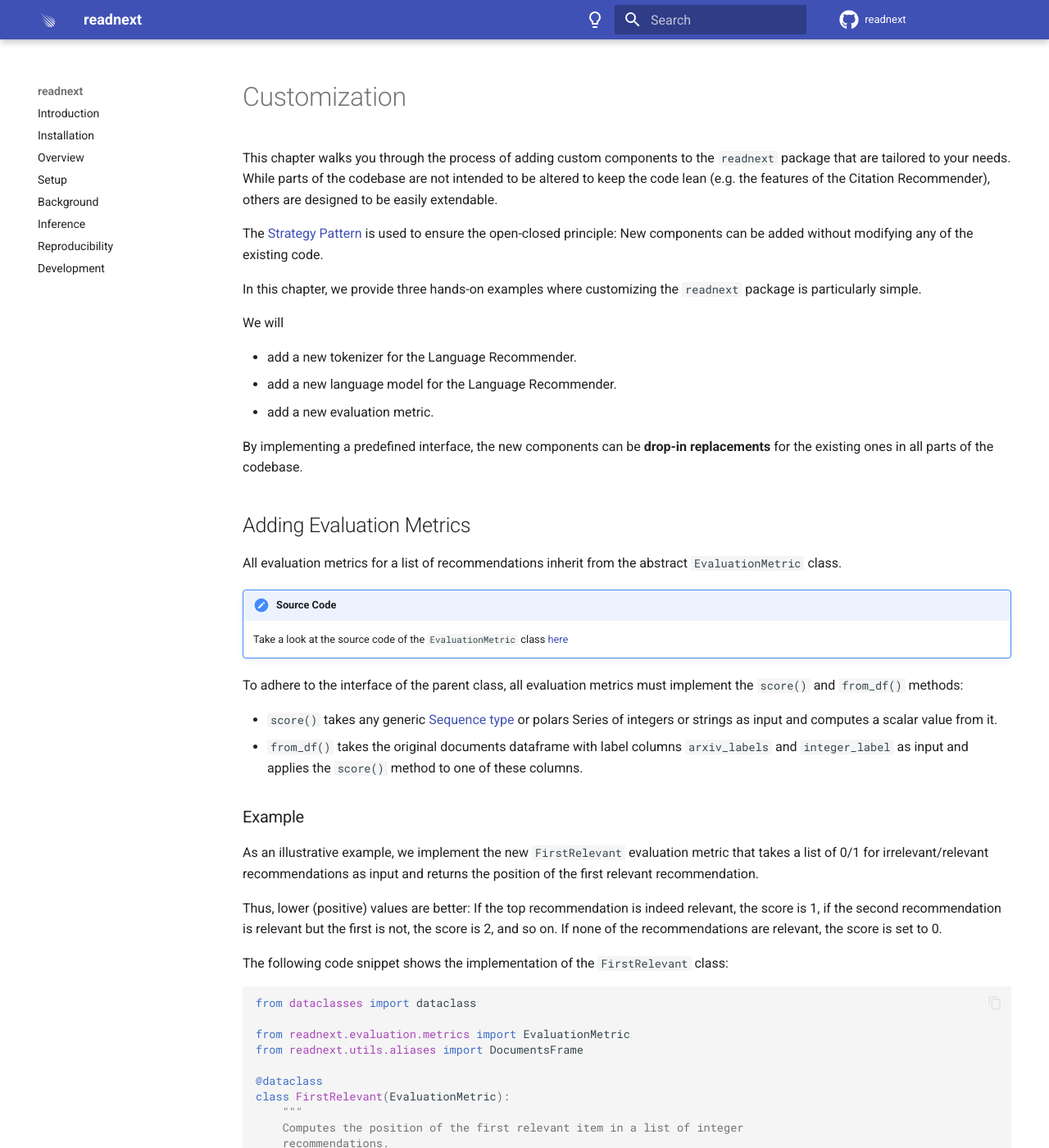
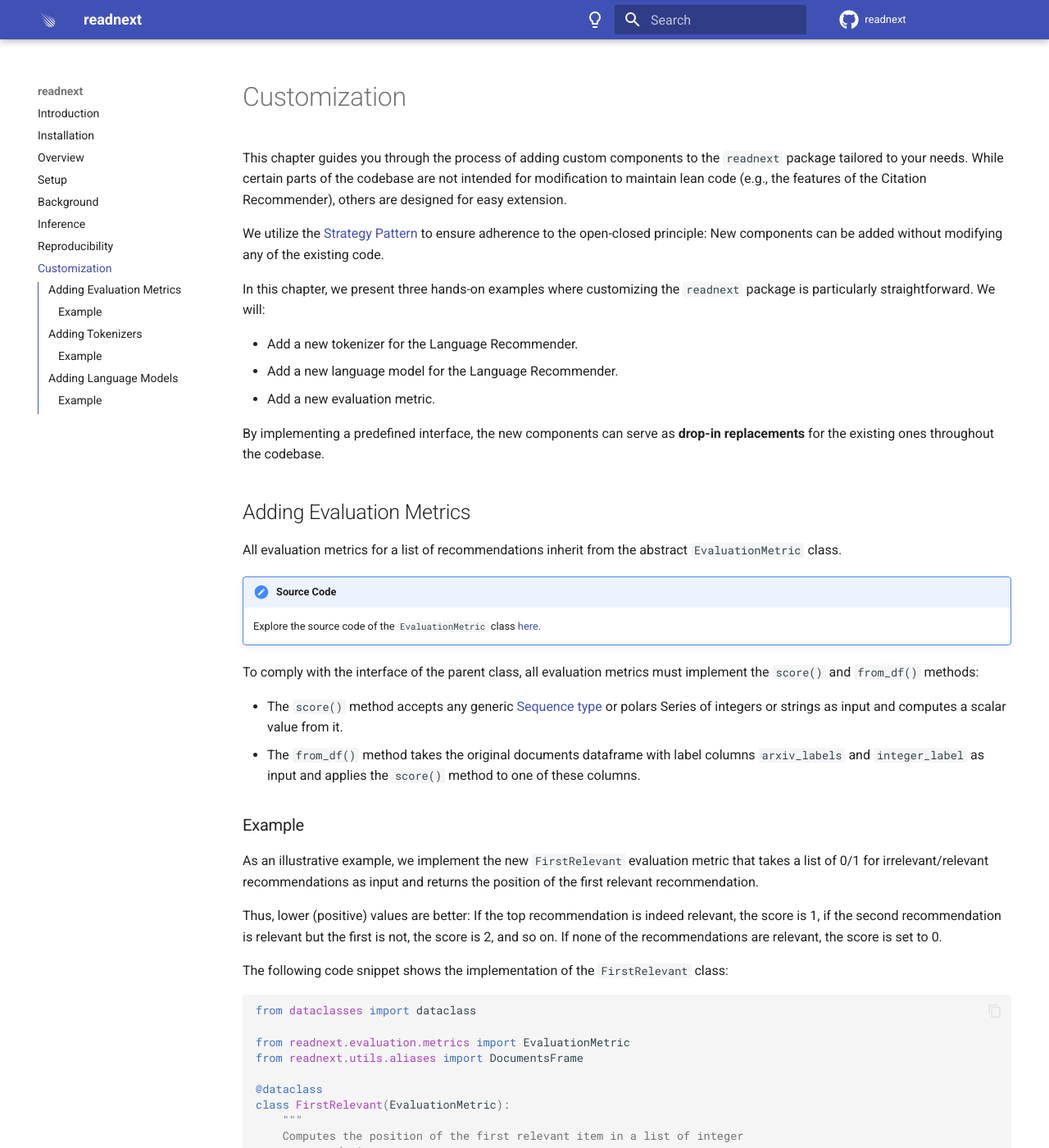
Before and after one commit to joel-beck/readnext, an MkDocs documentation site: the page built from docs/customization.md, in a window 1280 px wide and 1400 px high. Shown: the whole window at 82% size. Built offline with MkDocs 1.6.1 and Material for MkDocs 9.7.7, drawn with Linux system fonts in a browser that asks for light colours; comment, search, counter and statistics services are not loaded; some of the changed text lies outside the part shown.

Commit message:
completed customization chapter

````diff
--- a/docs/customization.md
+++ b/docs/customization.md
@@ -1,42 +1,57 @@
 # Customization
 
-This chapter walks you through the process of adding custom components to the `readnext` package that are tailored to your needs.
-While parts of the codebase are not intended to be altered to keep the code lean (e.g. the features of the Citation Recommender), others are designed to be easily extendable.
+This chapter guides you through the process of adding custom components to the
+`readnext` package tailored to your needs. While certain parts of the codebase
+are not intended for modification to maintain lean code (e.g., the features of
+the Citation Recommender), others are designed for easy extension.
 
-The [Strategy Pattern](https://refactoring.guru/design-patterns/strategy) is used to ensure the open-closed principle: New components can be added without modifying any of the existing code.
+We utilize the [Strategy Pattern](https://refactoring.guru/design-patterns/strategy)
+to ensure adherence to the open-closed principle: New components can be added
+without modifying any of the existing code.
 
-In this chapter, we provide three hands-on examples where customizing the `readnext` package is particularly simple.
+In this chapter, we present three hands-on examples where customizing the
+`readnext` package is particularly straightforward. We will:
 
-We will
+- Add a new tokenizer for the Language Recommender.
+- Add a new language model for the Language Recommender.
+- Add a new evaluation metric.
 
-- add a new tokenizer for the Language Recommender.
-- add a new language model for the Language Recommender.
-- add a new evaluation metric.
-
-By implementing a predefined interface, the new components can be **drop-in replacements** for the existing ones in all parts of the codebase.
-
+By implementing a predefined interface, the new components can serve as
+**drop-in replacements** for the existing ones throughout the codebase.
 
 
 ## Adding Evaluation Metrics
 
-All evaluation metrics for a list of recommendations inherit from the abstract `EvaluationMetric` class.
+All evaluation metrics for a list of recommendations inherit from the abstract
+`EvaluationMetric` class.
 
 !!! note "Source Code"
 
-    Take a look at the source code of the `EvaluationMetric` class [here](https://github.com/joel-beck/readnext/blob/main/readnext/evaluation/metrics/evaluation_metric.py)
+    Explore the source code of the `EvaluationMetric` class
+    [here](https://github.com/joel-beck/readnext/blob/main/readnext/evaluation/metrics/evaluation_metric.py).
 
+To comply with the interface of the parent class, all evaluation metrics must
+implement the `score()` and `from_df()` methods:
 
-To adhere to the interface of the parent class, all evaluation metrics must implement the `score()` and `from_df()` methods:
-
-- `score()` takes any generic [Sequence type](https://docs.python.org/3/library/collections.abc.html#collections-abstract-base-classes) or polars Series of integers or strings as input and computes a scalar value from it.
-- `from_df()` takes the original documents dataframe with label columns `arxiv_labels` and `integer_label` as input and applies the `score()` method to one of these columns.
+- The `score()` method accepts any generic
+  [Sequence type](https://docs.python.org/3/library/collections.abc.html#collections-abstract-base-classes)
+  or polars Series of integers or strings as input and computes a scalar value
+  from it.
+- The `from_df()` method takes the original documents dataframe with label
+  columns `arxiv_labels` and `integer_label` as input and applies the
+  `score()` method to one of these columns.
 
 
 ### Example
 
-As an illustrative example, we implement the new `FirstRelevant` evaluation metric that takes a list of 0/1 for irrelevant/relevant recommendations as input and returns the position of the first relevant recommendation.
+As an illustrative example, we implement the new `FirstRelevant` evaluation
+metric that takes a list of 0/1 for irrelevant/relevant recommendations as input
+and returns the position of the first relevant recommendation.
 
-Thus, lower (positive) values are better: If the top recommendation is indeed relevant, the score is 1, if the second recommendation is relevant but the first is not, the score is 2, and so on. If none of the recommendations are relevant, the score is set to 0.
+Thus, lower (positive) values are better: If the top recommendation is indeed
+relevant, the score is 1, if the second recommendation is relevant but the first
+is not, the score is 2, and so on. If none of the recommendations are relevant,
+the score is set to 0.
 
 The following code snippet shows the implementation of the `FirstRelevant` class:
 
@@ -67,45 +82,62 @@ class FirstRelevant(EvaluationMetric):
     @classmethod
     def from_df(cls, df: DocumentsFrame) -> int:
         return cls.score(df["integer_label"])
-
 ```
 
-The `score()` method first checks if the provided sequence is empty (in which case it returns early) and then uses the native `enumerate()` function to check if any label is equal to one. If so, this label position is returned. If not, the score is set to 0.
+The `score()` method first checks if the provided sequence is empty (in which
+case it returns early) and then uses the native `enumerate()` function to check
+if any label is equal to one. If so, this label position is returned. If not,
+the score is set to 0.
 
 !!! info "Info"
 
-    The `score()` method is one of the rare cases where we could have used the `else` keyword of a `for` loop: If the loop is not exited early, i.e. if no label is equal to 1, the `else` block is executed and returns 0.
+    The `score()` method is one of the rare cases where we could have used the
+    `else` keyword of a `for` loop: If the loop is not exited early, i.e. if no
+    label is equal to 1, the `else` block is executed and returns 0.
 
+The `from_df()` method simply calls the `score()` method on the `integer_label`
+column of the documents dataframe.
 
-The `from_df()` method simply calls the `score()` method on the `integer_label` column of the documents dataframe.
-
-Our new `FirstRelevant` metric can now be used anywhere in the codebase in place of the existing `AveragePrecision` and `CountUniqueLabels` evaluation metrics.
-
+Our new `FirstRelevant` metric can now be used anywhere in the codebase in place
+of the existing `AveragePrecision` and `CountUniqueLabels` evaluation metrics.
 
 
 ## Adding Tokenizers
 
-In contrast to the case for evaluation metrics, tokenizers can inherit from two different abstract base classes, depending on whether they tokenize text into string tokens (such as `spacy`) or into integer token ids (such as all tokenizers from the `transformers` library):
+In contrast to the case for evaluation metrics, tokenizers can inherit from two
+different abstract base classes, depending on whether they tokenize text into
+string tokens (such as `spacy`) or into integer token ids (such as all
+tokenizers from the `transformers` library):
 
-1.  If they tokenize text into string tokens, they inherit from the `Tokenizer` class.
-    To adhere to the interface of the parent class, they must implement the `tokenize_single_document()` method, which takes a single string as input and returns a list of string tokens.
-    Then, they inherit the `tokenize()` method which is used to construct a polars dataframe with a `tokens` column that contains the tokenized documents.
-
-2.  If they tokenize text into integer token ids, they inherit from the `TorchTokenizer` class.
-    Analogously to the case above all child classes have to implement a `tokenize_into_ids()` methods that either takes a single string as input and returns a list of integer token ids or a list of strings as input and returns a list of lists of integer token ids.
-    Then, they inherit the `tokenize()` method which is used to construct a polars dataframe with a `token_ids` column that contains the tokenized documents.
-
+1. If they tokenize text into string tokens, they inherit from the `Tokenizer`
+   class. To comply with the interface of the parent class, they must implement
+   the `tokenize_single_document()` method, which takes a single string as input
+   and returns a list of string tokens. Then, they inherit the `tokenize()`
+   method which is used to construct a polars dataframe with a `tokens` column
+   that contains the tokenized documents.
+2. If they tokenize text into integer token ids, they inherit from the
+   `TorchTokenizer` class. Similar to the case above, all child classes must
+   implement a `tokenize_into_ids()` method that either takes a single string
+   as input and returns a list of integer token ids or a list of strings as input
+   and returns a list of lists of integer token ids. Then, they inherit the
+   `tokenize()` method which is used to construct a polars dataframe with a
+   `token_ids` column that contains the tokenized documents.
 
 !!! note "Source Code"
 
-    Take a look at the source code of the `Tokenizer` class [here](https://github.com/joel-beck/readnext/blob/main/readnext/modeling/language_models/tokenizer.py) and the source code of the `TorchTokenizer` class [here](https://github.com/joel-beck/readnext/blob/main/readnext/modeling/language_models/tokenizer_torch.py).
+    Take a look at the source code of the `Tokenizer` class
+    [here](https://github.com/joel-beck/readnext/blob/main/readnext/modeling/language_models/tokenizer.py)
+    and the source code of the `TorchTokenizer` class
+    [here](https://github.com/joel-beck/readnext/blob/main/readnext/modeling/language_models/tokenizer_torch.py).
 
 
 ### Example
 
-As an example, we add the `NaiveTokenizer` that simply converts all characters to lowercase and splits the text at whitespace characters.
+As an example, we add the `NaiveTokenizer` that simply converts all characters
+to lowercase and splits the text at whitespace characters.
 
-Since the `NaiveTokenizer` tokenizes text into string tokens, it inherits from the `Tokenizer` class and must implement the `tokenize_single_document()` method:
+Since the `NaiveTokenizer` tokenizes text into string tokens, it inherits from
+the `Tokenizer` class and must implement the `tokenize_single_document()` method:
 
 ```python
 from dataclasses import dataclass
@@ -124,34 +156,44 @@ class NaiveTokenizer(Tokenizer):
         return document.lower().split()
 ```
 
-The new `NaiveTokenizer` can now be used anywhere in the codebase in place of the existing `SpacyTokenizer`.
-
+The new `NaiveTokenizer` can now be used anywhere in the codebase in place of the
+existing `SpacyTokenizer`.
 
 
 ## Adding Language Models
 
-Similar to Tokenizers, Language Models can inherit from two different abstract base classes, depending on whether they are a `transformers` model or not:
+Similar to Tokenizers, Language Models can inherit from two different abstract
+base classes, depending on whether they are a `transformers` model or not:
 
--   If they are not a `transformers` model, they inherit from the `Embedder` class.
-    In this case they must implement the `compute_embedding_single_document()` and `compute_embeddings_frame()` methods.
-    The former takes a `Tokens` (a list of strings) as input and returns an `Embedding` (a list of floats).
-    The latter uses the `tokens_frame` from the instance initialization and returns a polars DataFrame with two columns named `d3_document_id` and
-    `embedding`.
-
--   If they are a `transformers` model, they inherit from the `TorchEmbedder` class.
-    In this case they do not have to implement any methods in the child class since the interface for all `transformers` models is identical. For the purpose of correct typing, any child class must only define the `torch_model` attribute with the correct type annotation.
-
+- If they are not a `transformers` model, they inherit from the `Embedder` class.
+  In this case, they must implement the `compute_embedding_single_document()`
+  and `compute_embeddings_frame()` methods. The former takes a `Tokens`
+  (a list of strings) as input and returns an `Embedding` (a list of floats).
+  The latter uses the `tokens_frame` from the instance initialization and returns
+  a polars DataFrame with two columns named `d3_document_id` and `embedding`.
+- If they are a `transformers` model, they inherit from the `TorchEmbedder`
+  class. In this case, they do not have to implement any methods in the child
+  class since the interface for all `transformers` models is identical. For the
+  purpose of correct typing, any child class must only define the `torch_model`
+  attribute with the correct type annotation.
 
 !!! note "Source Code"
 
-    Take a look at the source code of the `Embedder` class [here](https://github.com/joel-beck/readnext/blob/main/readnext/modeling/language_models/embedder.py) and the source code of the `TorchEmbedder` class [here](https://github.com/joel-beck/readnext/blob/main/readnext/modeling/language_models/embedder_torch.py).
+    Take a look at the source code of the `Embedder` class
+    [here](https://github.com/joel-beck/readnext/blob/main/readnext/modeling/language_models/embedder.py)
+    and the source code of the `TorchEmbedder` class
+    [here](https://github.com/joel-beck/readnext/blob/main/readnext/modeling/language_models/embedder_torch.py).
 
 
 ### Example
 
-As an example, we add the `DummyEmbedder` that simply returns a list of zeros for each document. To simulate a 300-dimensional embedding, we set the length of the list to 300.
+As an example, we add the `DummyEmbedder` that simply returns a list of zeros
+for each document. To simulate a 300-dimensional embedding, we set the length of
+the list to 300.
 
-Since the `DummyEmbedder` is not a `transformers` model, it inherits from the `Embedder` class and must implement the `compute_embedding_single_document()` and `compute_embeddings_frame()` methods:
+Since the `DummyEmbedder` is not a `transformers` model, it inherits from the
+`Embedder` class and must implement the `compute_embedding_single_document()`
+and `compute_embeddings_frame()` methods:
 
 ```python
 from dataclasses import dataclass
@@ -166,7 +208,8 @@ class DummyEmbedder(Embedder):
     """
 
     def compute_embedding_single_document(self, document_tokens: Tokens) -> Embedding:
-        # although the `document_tokens` argument is not used, it is necessary to implement the interface properly
+        # although the `document_tokens` argument is not used, it is necessary
+        # to implement the interface properly
         return [0] * 300
 
     def compute_embeddings_frame(self) -> EmbeddingsFrame:
@@ -175,4 +218,7 @@ class DummyEmbedder(Embedder):
         ).drop("tokens")
 ```
 
-The new `DummyEmbedder` can now be used anywhere in the codebase in place of any existing embedder that is not based on a `transformers` model. This includes the `TFIDFEmbedder`, `BM25Embedder`, `Word2VecEmbedder`, `GloveEmbedder` and `FastTextEmbedder` classes.
+The new `DummyEmbedder` can now be used anywhere in the codebase in place of any
+existing embedder that is not based on a `transformers` model. This includes the
+`TFIDFEmbedder`, `BM25Embedder`, `Word2VecEmbedder`, `GloveEmbedder`, and
+`FastTextEmbedder` classes.
--- a/mkdocs.yml
+++ b/mkdocs.yml
@@ -87,4 +87,4 @@ nav: # Navigation menu structure
   - Background: background.md
   - Inference: inference.md
   - Reproducibility: reproducibility.md
-  - Development: development.md
+  - Customization: customization.md
````
Also changed, not shown: docs/reproducibility.md (+2 -4 lines).
